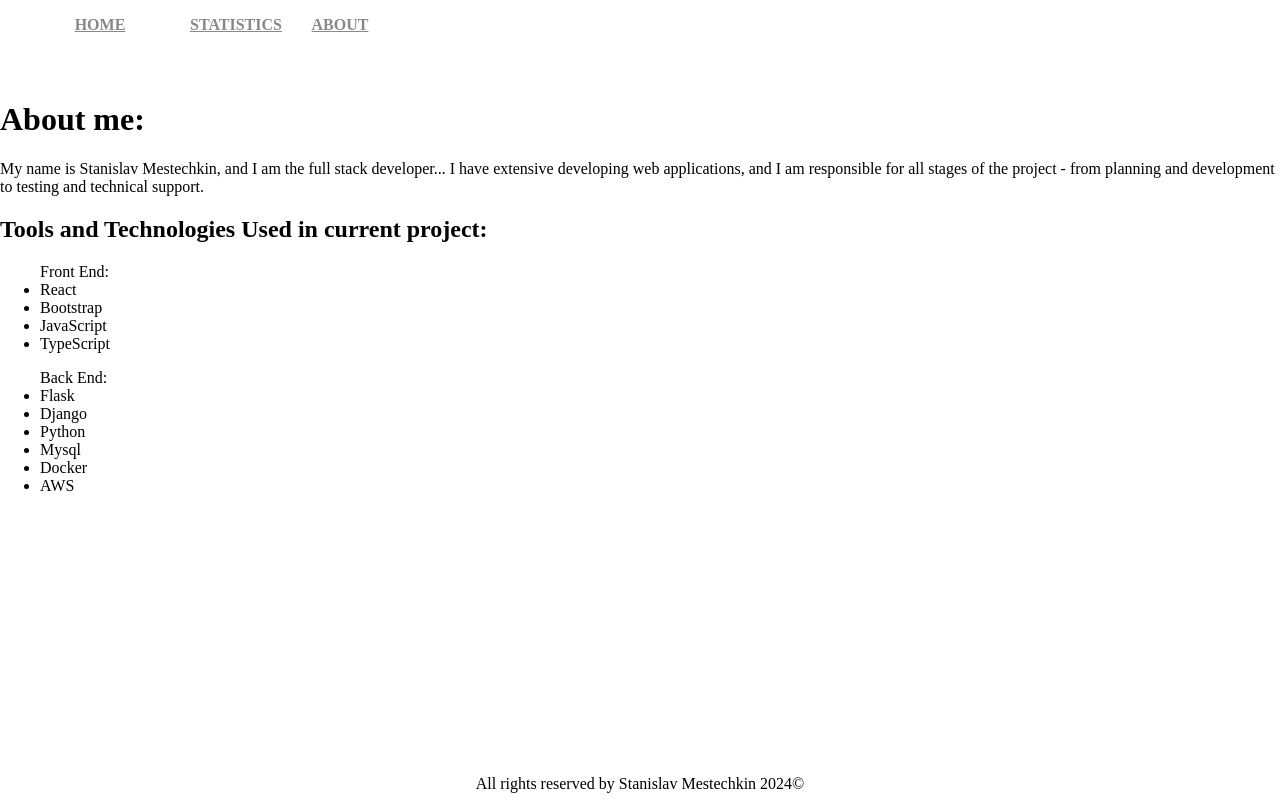
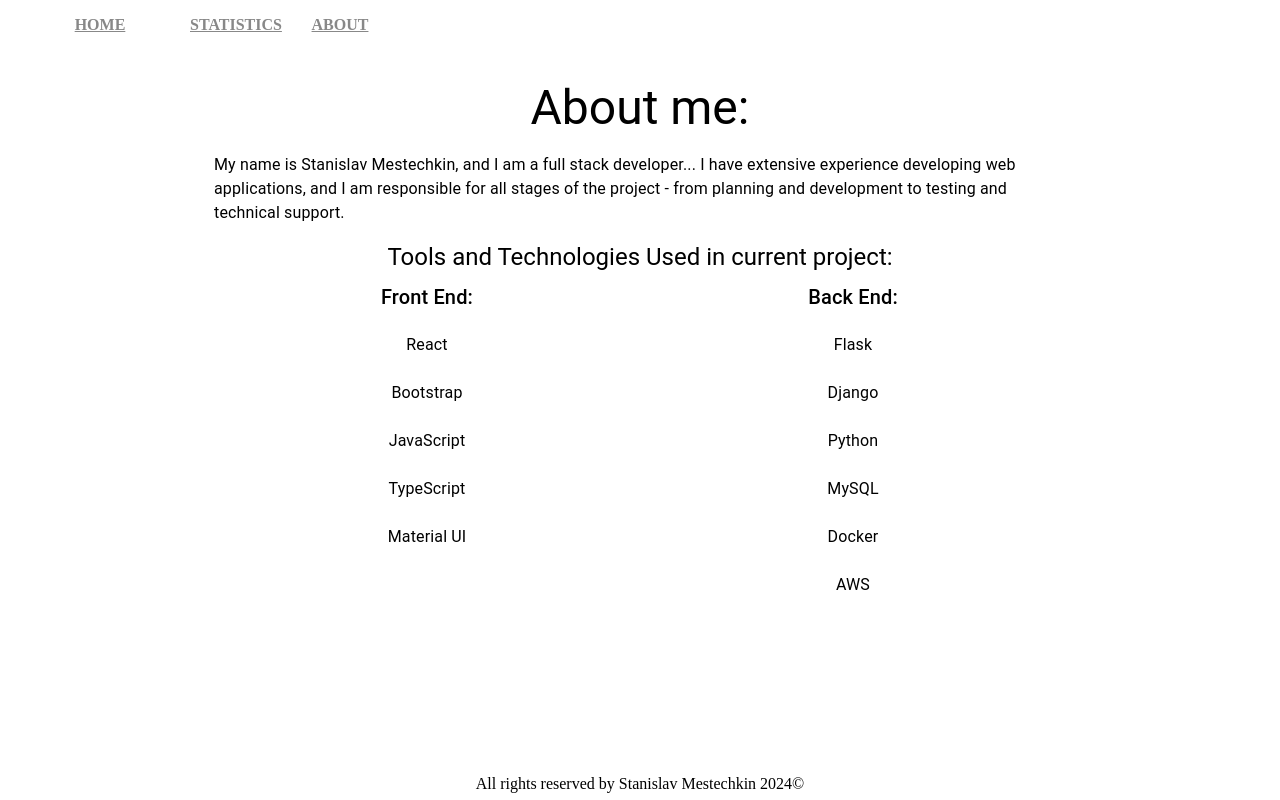
Before and after one commit to StasX/VacationsAgency, a React (Create React App) app in the folder React/: page /about in a window 1280 px wide. Built offline with nearby package versions, Linux system fonts and the light colour scheme.

Commit message:
Refactor About

```diff
--- a/React/src/Components/AboutArea/About/About.module.css
+++ b/React/src/Components/AboutArea/About/About.module.css
@@ -1,3 +1,2 @@
-.About {
-
+.About *:not(p) {text-align: center;
 }
--- a/React/src/Components/AboutArea/About/About.tsx
+++ b/React/src/Components/AboutArea/About/About.tsx
@@ -1,31 +1,61 @@
+
 import { useTitle } from "../../../Utils/UseTitle";
+import { Container, Typography, List, ListItem, ListItemText, Grid } from "@mui/material";
 import css from "./About.module.css";
 
 export function About(): JSX.Element {
-    useTitle("About...")
+    useTitle("About...");
+    const frontEndTech: string[] = [
+        "React",
+        "Bootstrap",
+        "JavaScript",
+        "TypeScript",
+        "Material UI"
+    ];
+    const backEndTech: string[] = [
+        "Flask",
+        "Django",
+        "Python",
+        "MySQL",
+        "Docker",
+        "AWS"
+    ];
     return (
-        <div className={css.About}>
-            <h1>About me:</h1>
-            <p>My name is Stanislav Mestechkin, and I am the full stack developer...
-                I have extensive developing web applications, and I am responsible for all stages of the project - from planning and development to testing and technical support.</p>
+        <Container className={css.About} maxWidth="md">
+            <Typography variant="h3" gutterBottom>
+                About me:
+            </Typography>
+            <Typography variant="body1" paragraph>
+                My name is Stanislav Mestechkin, and I am a full stack developer...
+                I have extensive experience developing web applications, and I am responsible for all stages of the project - from planning and development to testing and technical support.
+            </Typography>
 
-            <h2>Tools and Technologies Used in current project:</h2>
-            <ul>
-                Front End:
-                <li>React</li>
-                <li>Bootstrap</li>
-                <li>JavaScript</li>
-                <li>TypeScript</li>
-            </ul>
-            <ul>
-                Back End:
-                <li>Flask</li>
-                <li>Django</li>
-                <li>Python</li>
-                <li>Mysql</li>
-                <li>Docker</li>
-                <li>AWS</li>
-            </ul>
-        </div>
+            <Typography variant="h5" gutterBottom>
+                Tools and Technologies Used in current project:
+            </Typography>
+            <Grid container>
+                <Grid item md={6} xs={12}>
+                    <Typography variant="h6">Front End:</Typography>
+                    <List>
+                        {frontEndTech.map((tech,index) => (
+                            <ListItem key={index}>
+                                <ListItemText primary={tech} style={{ textAlign: 'center' }} />
+                            </ListItem>
+                        ))}
+                    </List>
+                </Grid>
+
+                <Grid item md={6} xs={12}>
+                    <Typography variant="h6">Back End:</Typography>
+                    <List>
+                    {backEndTech.map((tech,index) => (
+                            <ListItem key={index}>
+                                <ListItemText primary={tech} style={{ textAlign: 'center' }} />
+                            </ListItem>
+                        ))}
+                    </List>
+                </Grid>
+            </Grid>
+        </Container>
     );
 }
```
